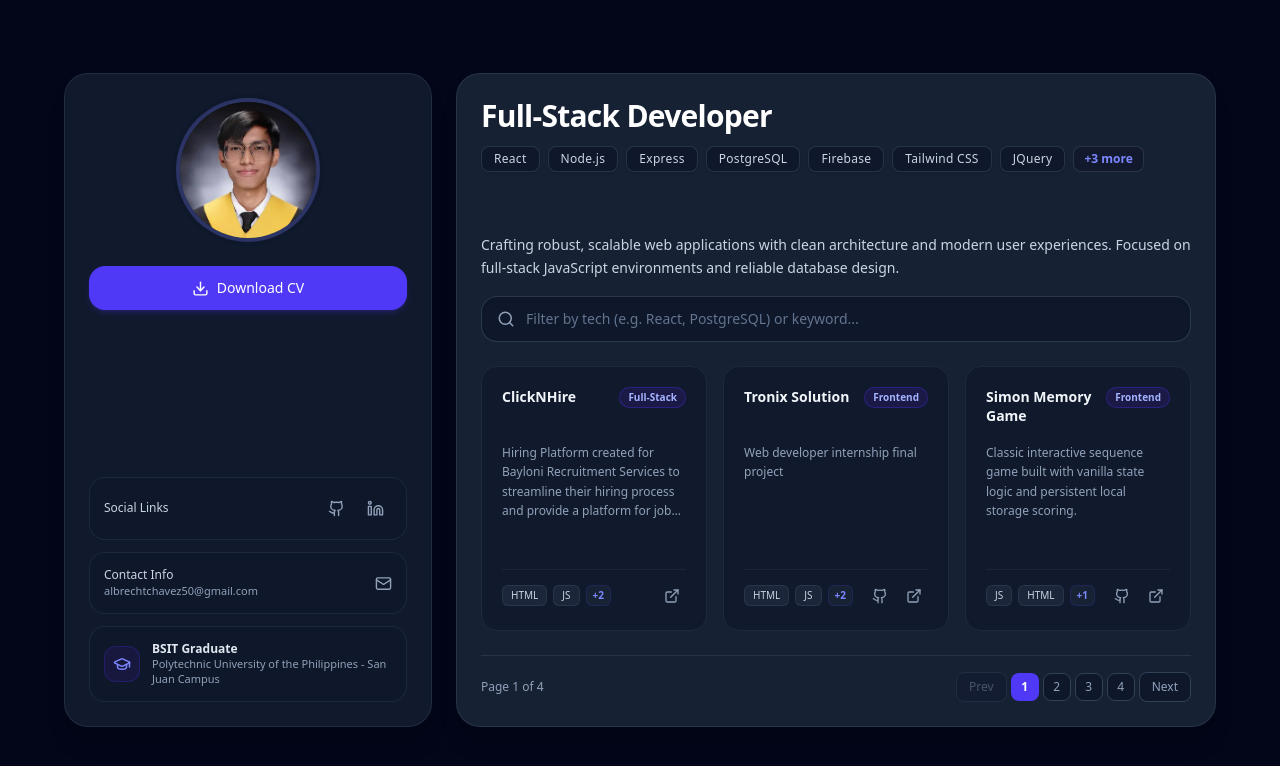
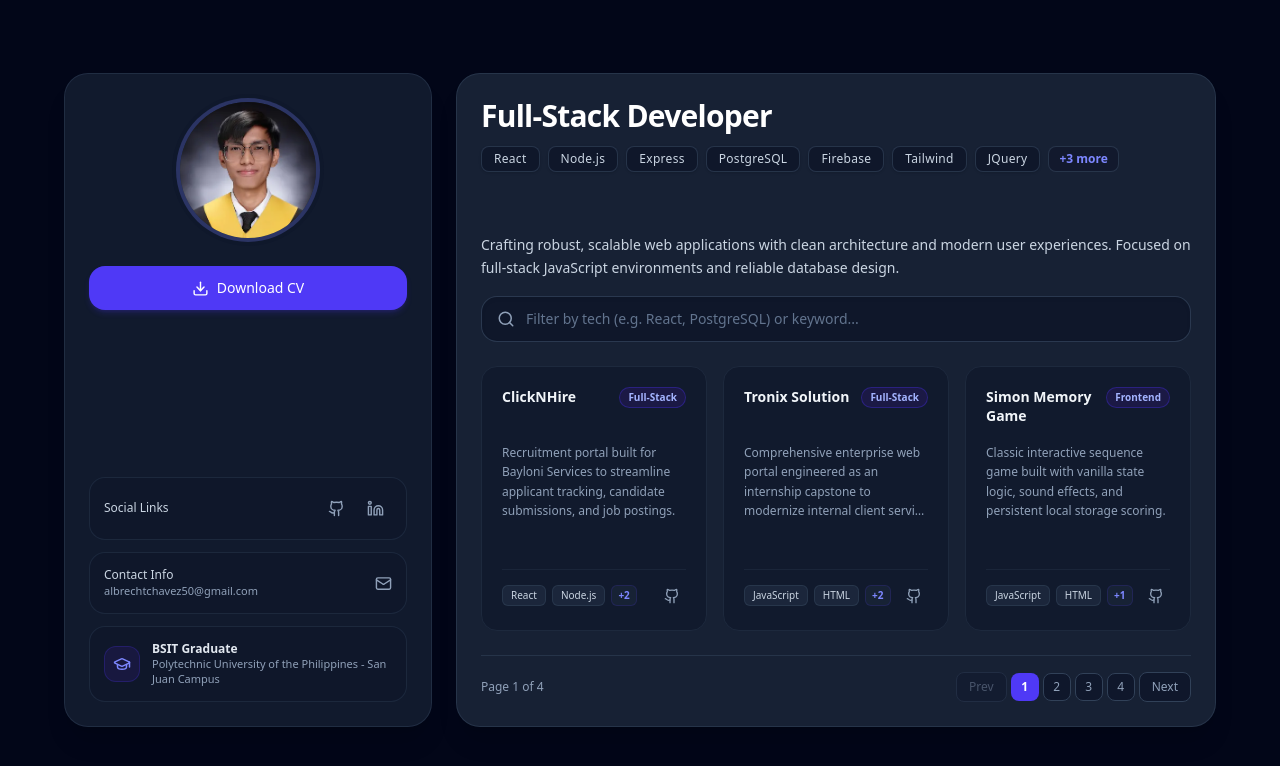
Before and after one commit to AcChav/carl-dev, a React (Vite) app: page / in a window 1280 px wide. Shown: the top 766 px of the page. Built offline with nearby package versions, Linux system fonts and the light colour scheme.

Commit message:
content: standardized description content

```diff
--- a/src/config/profileConfig.js
+++ b/src/config/profileConfig.js
@@ -17,7 +17,7 @@ export const profileConfig = {
     { name: "Express" },
     { name: "PostgreSQL" },
     { name: "Firebase" },
-    { name: "Tailwind CSS" },
+    { name: "Tailwind" },
     { name: "JQuery" },
     { name: "EJS" },
     { name: "C++" },
--- a/src/data/projectsData.js
+++ b/src/data/projectsData.js
@@ -1,100 +1,100 @@
 export const projectsData = [{
-        id: "clickNhire",
+        id: "clicknhire",
         title: "ClickNHire",
         category: "Full-Stack",
-        description: "Hiring Platform created for Bayloni Recruitment Services to streamline their hiring process and provide a platform for job seekers to apply",
-        tech: ["HTML", "JS", "Tailwind CSS", "Firebase"],
-        githubUrl: null,
-        liveUrl: "https://erecruitment-9846f.web.app/",
+        description: "Recruitment portal built for Bayloni Services to streamline applicant tracking, candidate submissions, and job postings.",
+        tech: ["React", "Node.js", "Express", "PostgreSQL"],
+        githubUrl: "https://github.com/AcChav",
+        liveUrl: null,
     },
     {
-        id: "tronix-seleste",
+        id: "tronix-solution",
         title: "Tronix Solution",
-        category: "Frontend",
-        description: "Web developer internship final project",
-        tech: ["HTML", "JS", "CSS", "JQuery"],
-        githubUrl: "https://github.com/AcChav/Tronix-Seleste",
-        liveUrl: "https://acchav.github.io/Tronix-Seleste/",
+        category: "Full-Stack",
+        description: "Comprehensive enterprise web portal engineered as an internship capstone to modernize internal client service workflows.",
+        tech: ["JavaScript", "HTML", "CSS", "Node.js"],
+        githubUrl: "https://github.com/AcChav",
+        liveUrl: null,
     },
     {
-        id: "simon-game",
+        id: "simon-memory-game",
         title: "Simon Memory Game",
         category: "Frontend",
-        description: "Classic interactive sequence game built with vanilla state logic and persistent local storage scoring.",
-        tech: ["JS", "HTML", "CSS"],
-        githubUrl: "https://github.com/AcChav/simon-game",
-        liveUrl: "https://acchav.github.io/simon-game/",
+        description: "Classic interactive sequence game built with vanilla state logic, sound effects, and persistent local storage scoring.",
+        tech: ["JavaScript", "HTML", "CSS"],
+        githubUrl: "https://github.com/AcChav",
+        liveUrl: null,
     },
     {
         id: "orbite",
         title: "Orbite",
         category: "Frontend",
-        description: "Web Development Fundamentals: CodeMNL mini project",
-        tech: ["HTML", "CSS"],
-        githubUrl: "https://github.com/AcChav/orbite-web-finance",
-        liveUrl: "https://acchav.github.io/orbite-web-finance/",
+        description: "Responsive showcase application focusing on clean semantic layout, mobile-first design, and core DOM manipulation.",
+        tech: ["HTML", "CSS", "JavaScript"],
+        githubUrl: "https://github.com/AcChav",
+        liveUrl: null,
     },
     {
         id: "cpp-cli-utilities",
         title: "C++ CLI Algorithms & Utilities",
         category: "Algorithms / CLI",
-        description: "A collection of console applications implementing logic algorithms, billing calculators (Maynilad), cart simulation, and mathematical computations.",
-        tech: ["C++", "Algorithms", "CLI", "Data Structures"],
+        description: "Console utilities implementing tiered billing calculators, cart simulation, and core mathematical data structures.",
+        tech: ["C++", "CLI"],
         githubUrl: "https://github.com/AcChav/Small-progs-c-",
         liveUrl: null,
     },
     {
-        id: "life-timer",
+        id: "life-timer-calculator",
         title: "Life Timer Calculator",
         category: "Frontend",
-        description: "Calculate your life timer by days, weeks, and months",
-        tech: ["HTML", "JS"],
-        githubUrl: "https://github.com/AcChav/lifeTimer",
-        liveUrl: "https://acchav.github.io/lifeTimer/",
+        description: "Interactive time tracking utility that calculates precise elapsed life metrics across days, weeks, and month increments.",
+        tech: ["JavaScript", "HTML", "CSS"],
+        githubUrl: "https://github.com/AcChav",
+        liveUrl: null,
     },
     {
-        id: "random-number",
+        id: "random-number-generator",
         title: "Random Number Generator",
-        category: "Frontend",
-        description: "Randomly generates a number from 1-10",
-        tech: ["HTML", "JS"],
-        githubUrl: "https://github.com/AcChav/RandomNum",
-        liveUrl: "https://acchav.github.io/RandomNum/",
+        category: "Utility",
+        description: "Lightweight algorithmic utility providing pseudo-random bounded value generation with instant interactive UI updates.",
+        tech: ["JavaScript", "HTML", "CSS"],
+        githubUrl: "https://github.com/AcChav",
+        liveUrl: null,
     },
     {
         id: "clipart-sorter",
         title: "Clipart Sorter",
-        category: "Frontend",
-        description: "Sorts clipart png and svg together while creating a folder for it with the same name as the png clipart",
-        tech: ["JS"],
-        githubUrl: "https://github.com/AcChav/Clipart-sorter/tree/main",
+        category: "Automation",
+        description: "File organization tool that automatically matches PNG/SVG assets and dynamically generates matching directory structures.",
+        tech: ["JavaScript", "Node.js", "File System"],
+        githubUrl: "https://github.com/AcChav",
         liveUrl: null,
     },
     {
-        id: "rest-auth-api",
+        id: "auth-query-microservice",
         title: "Auth & Query Microservice",
         category: "Backend",
-        description: "Stateless REST API implementing JWT tokens, password hashing, and parameterized relational database queries.",
-        tech: ["Node.js", "Express", "PostgreSQL"],
-        githubUrl: "https://github.com/yourusername/auth-service",
+        description: "Stateless REST API implementing JWT authentication, secure password hashing, and parameterized database queries.",
+        tech: ["Node.js", "Express", "PostgreSQL", "JWT"],
+        githubUrl: "https://github.com/AcChav",
         liveUrl: null,
     },
     {
-        id: "task-tracker",
+        id: "productivity-kanban-board",
         title: "Productivity Kanban Board",
         category: "Full-Stack",
-        description: "Sprint workflow manager featuring drag-and-drop column status, user assignment, and audit logs.",
-        tech: ["React", "Express", "PostgreSQL"],
-        githubUrl: "https://github.com/yourusername/task-tracker",
-        liveUrl: "https://tasks.example.com",
+        description: "Sprint management dashboard featuring drag-and-drop column workflows, user assignments, and persistent task state.",
+        tech: ["React", "Express", "Tailwind"],
+        githubUrl: "https://github.com/AcChav",
+        liveUrl: null,
     },
     {
-        id: "portfolio-site",
+        id: "developer-portfolio",
         title: "Developer Portfolio",
         category: "Frontend",
-        description: "Responsive personal portfolio dashboard showcasing projects, filtering logic, and custom hooks.",
-        tech: ["React", "Tailwind CSS"],
-        githubUrl: "https://github.com/yourusername/portfolio",
-        liveUrl: "https://portfolio.example.com",
+        description: "Modular personal dashboard featuring reactive search filters, custom hooks, and dynamic glassmorphism UI.",
+        tech: ["React", "Tailwind", "Vite", "Lucide Icons"],
+        githubUrl: "https://github.com/AcChav/carl-dev",
+        liveUrl: null,
     },
 ];
```
